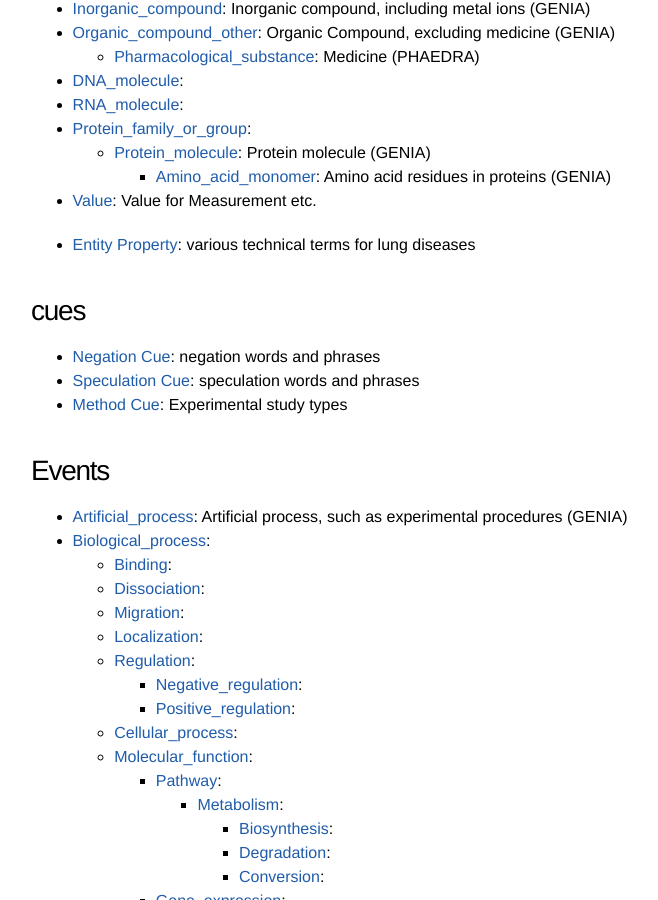
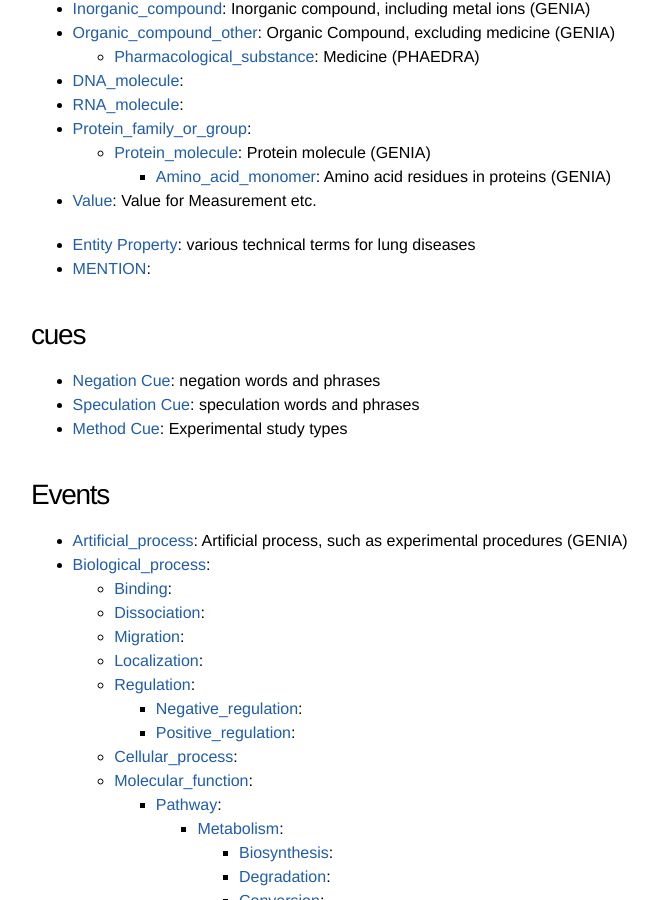
Before and after one commit to ezcatdb/molbiol_lung_corpus-guidelines, a Jekyll site: the page built from index.md, in a window 1280 px wide and 900 px high, scrolled down 629 px. Shown: the whole window, without its empty margins (209-867 px from the left). Built offline with Jekyll 4.4.1, drawn with Linux system fonts in a browser that asks for light colours.

Commit message:
included MENTION in index.md

```diff
--- a/index.md
+++ b/index.md
@@ -59,6 +59,7 @@ title: Annotation guidelines for molecuar biology corpus (lung diseases)
 
 - [Entity Property](): {% assign i = site.entity | where_exp:"i", "i.title == 'Entity Property'" | first %}{{ i.shortdef }}
 
+- [MENTION](): {% assign i = site.entity | where_exp:"i", "i.title == 'MENTION'" | first %}{{ i.shortdef }}
 
 ## cues
 - [Negation Cue](): {% assign i = site.entity | where_exp:"i", "i.title == 'Negation Cue'" | first %}{{ i.shortdef }}
@@ -98,7 +99,6 @@ title: Annotation guidelines for molecuar biology corpus (lung diseases)
       - [Transcription](): {% assign i = site.event | where_exp:"i", "i.title == 'Transcription'" | first %}{{ i.shortdef }}
       - [Translation](): {% assign i = site.event | where_exp:"i", "i.title == 'Translation'" | first %}{{ i.shortdef }}
 
-
 <!---
 {% assign sorted = site.event | sort: 'order' %}
 {% for i in sorted %}
```
